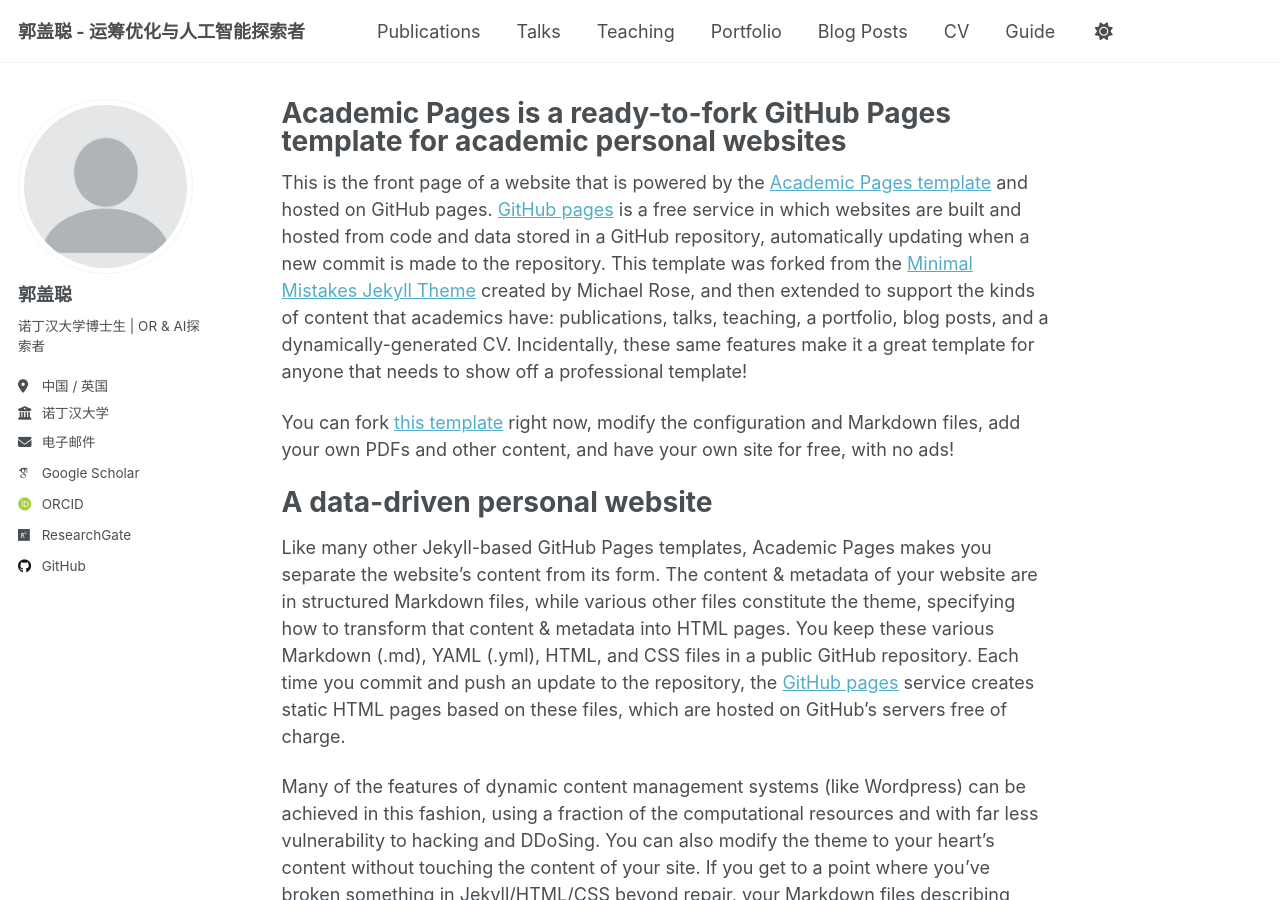
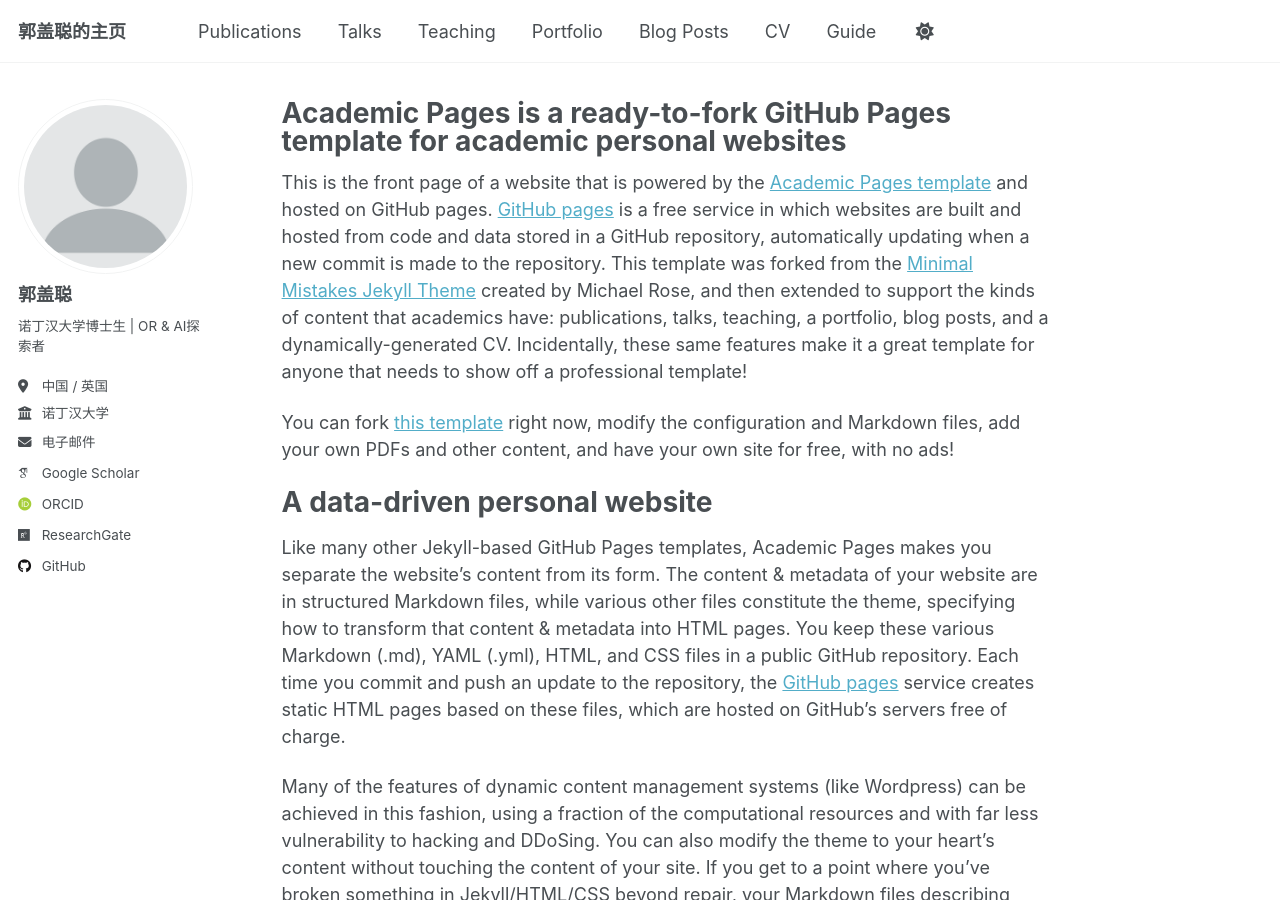
Before and after one commit to Gaicong/gaicong.github.io, a Jekyll site: the page built from _pages/about.md, in a window 1280 px wide and 900 px high. Built offline with Jekyll 4.4.1, drawn with Linux system fonts in a browser that asks for light colours; some web fonts are replaced; a script that is not in the unit is left out.

Commit message:
Update _config.yml

```diff
--- a/_config.yml
+++ b/_config.yml
@@ -9,7 +9,7 @@
 # Basic Site Settings
 locale                   : "zh-CN"
 site_theme               : "default" # Currently available options are "default", "air"
-title                    : "郭盖聪 - 运筹优化与人工智能探索者"
+title                    : "郭盖聪的主页"
 title_separator          : "-"
 name                     : &name "郭盖聪"
 description              : &description "运筹优化与人工智能探索者"   # Update this with a general description of your site, this is the default if not overridden by a page
@@ -140,7 +140,7 @@ facebook:
   app_id                 :
   publisher              :
 og_image                 :  # Social media default site image
-og_description           : "郭盖聪的主页 - 分享运筹优化与人工智能的探索"
+og_description           : "郭盖聪的主页"
 # For specifying social profiles
 # - https://developers.google.com/structured-data/customize/social-profiles
 social:
```
